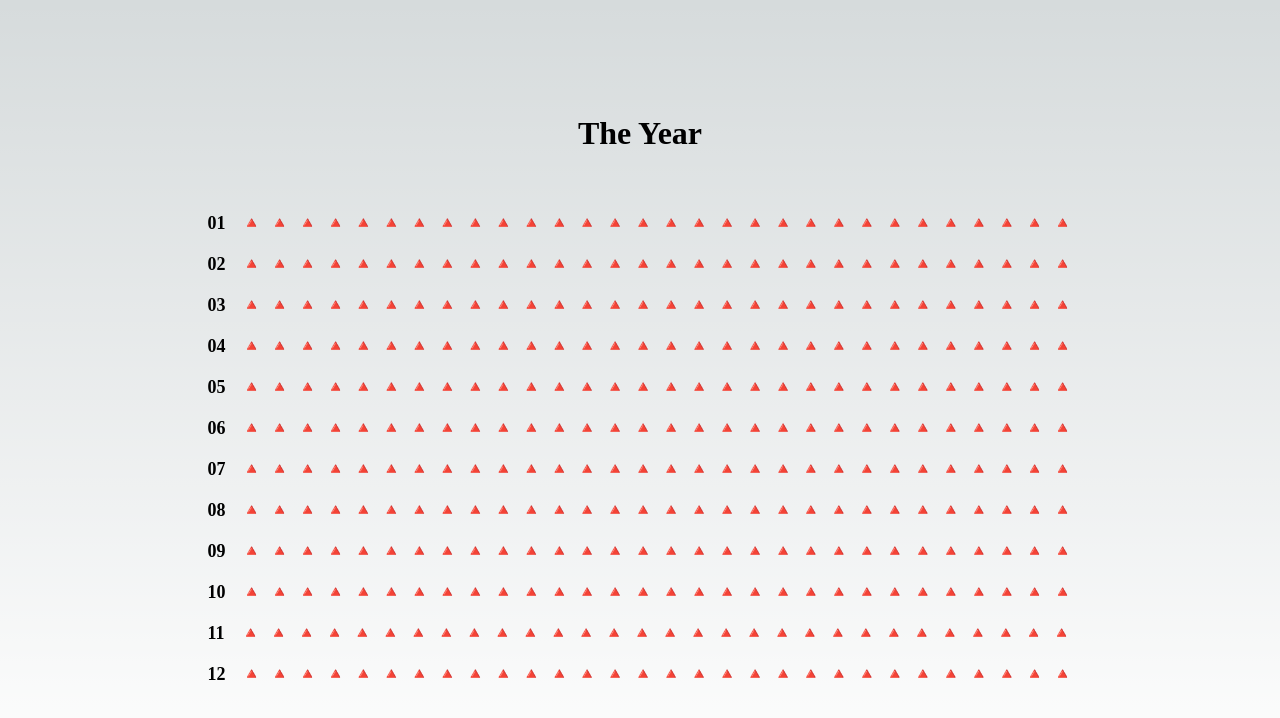
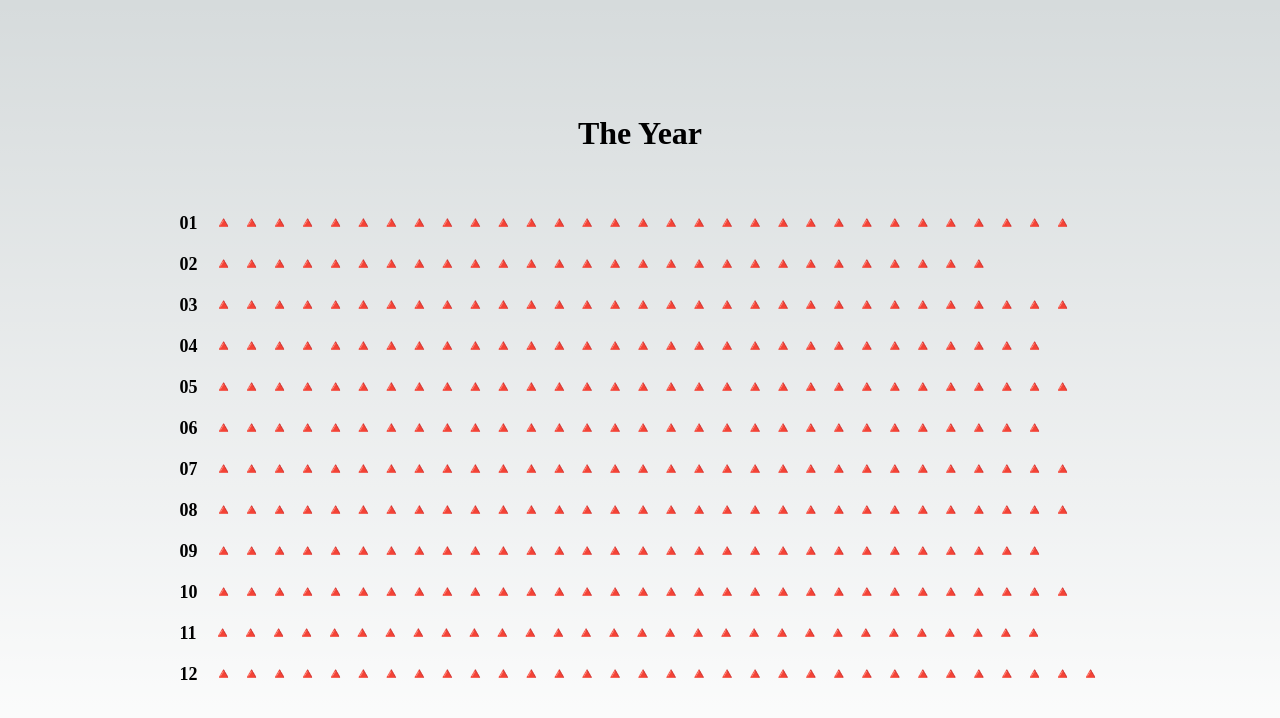
Before and after one commit to hehoku/the-year, a Next.js app: page / in a window 1280 px wide. Shown: the top 718 px of the page. Built offline with nearby package versions, Linux system fonts and the light colour scheme.

Commit message:
feat: use real date fill

```diff
--- a/src/app/page.tsx
+++ b/src/app/page.tsx
@@ -1,23 +1,52 @@
-import Image from "next/image";
-import { Inter } from "@next/font/google";
+"use client";
+
 import styles from "./page.module.css";
+import { useEffect, useState } from "react";
 
-const inter = Inter({ subsets: ["latin"] });
+interface datesOfYearType {
+  [month: string]: string[];
+}
 
 export default function Home() {
+  let [datesOfYear, setDatesOfYear] = useState<datesOfYearType>({});
+
+  useEffect(() => {
+    let now = new Date();
+    let nowYear = now.getFullYear();
+    let firstDayOfThisYear = new Date(nowYear, 0, 1);
+
+    let dates: { [month: string]: string[] } = {};
+
+    for (let i = 0; i <= 365; i++) {
+      let date = new Date(new Date(firstDayOfThisYear.getTime()).setDate(+i));
+      let month = date.getMonth().toString();
+      let dateString = date.toLocaleDateString();
+      if (!dates[month]) {
+        dates[month] = [];
+      }
+      dates[month].push(dateString);
+    }
+
+    setDatesOfYear(dates);
+  }, []);
+
   return (
     <main className={styles.main}>
       <h2 className={styles.header}>The Year</h2>
       <div className={styles.months}>
-        {Array.from(Array(12).keys()).map((item) => {
+        {Array.from(Object.keys(datesOfYear)).map((item) => {
           return (
             <div className={styles.monthItem} key={item}>
               <span className={styles.monthName}>
-                {(item + 1).toString().padStart(2, "0")}
+                {(Number(item) + 1).toString().padStart(2, "0")}
               </span>
               <div className={styles.days}>
-                {Array.from(Array(30).keys()).map((item) => {
-                  return <div key={item}>🔺</div>;
+                {datesOfYear[item].map((item) => {
+                  return (
+                    <div data-date={item} key={item}>
+                      🔺
+                    </div>
+                  );
                 })}
               </div>
             </div>
```
